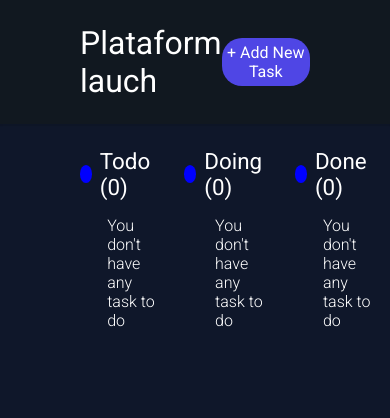
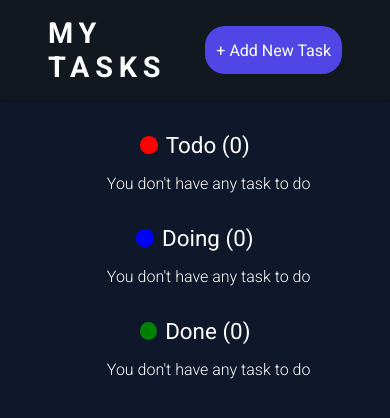
Before and after one commit to edusantanaw/MyTasks, a React (Vite) app: page / in a window 390 px wide. Shown: the top 418 px of the page. Built offline with nearby package versions, Linux system fonts and the light colour scheme.

Commit message:
responsividade e outras alterações no css

```diff
--- a/src/Components/listTasks/List.tsx
+++ b/src/Components/listTasks/List.tsx
@@ -1,3 +1,5 @@
+import {Status} from '../../pages/styles'
+
 interface Task {
     id: string;
     title: string;
@@ -16,11 +18,12 @@ interface Task {
   }
 
 
-export default function List({list, showTaskDetails, name}: any){
-    return(
+export default function List({list, showTaskDetails, name, color}: any){
+console.log(color)
+  return(
         <div className="list">
         <div className="top">
-          <div />
+          <Status color = {color} />
           <h2>{name} ({list.length})</h2>
         </div>
         {list.length > 0 ? (
--- a/src/pages/Main.tsx
+++ b/src/pages/Main.tsx
@@ -94,15 +94,15 @@ export default function Main() {
         {edit && <Edit task = {taskId} handleEdit = {handleEdit}/>}
         {show && <CreateTask handleCreate={addNewTask} />}
         <div className="header">
-          <h1>Plataform lauch</h1>
+          <h1>My Tasks</h1>
           <button onClick={() => (show ? setShow(false) : setShow(true))}>
             + Add New Task
           </button>
         </div>
         <div className="tasks">
-          <List list = {todo} showTaskDetails= {showTaskDetails} name="Todo" />
-          <List list = {doing} showTaskDetails= {showTaskDetails} name="Doing"   />
-          <List list = {done} showTaskDetails= {showTaskDetails} name="Done"   />
+          <List list = {todo} showTaskDetails= {showTaskDetails} name="Todo" color = 'red' />
+          <List list = {doing} showTaskDetails= {showTaskDetails} name="Doing"  color = 'blue'  />
+          <List list = {done} showTaskDetails= {showTaskDetails} name="Done"   color= 'green' />
         </div>
       </Container>
     </>
--- a/src/pages/styles.ts
+++ b/src/pages/styles.ts
@@ -13,8 +13,10 @@ export const Container = styled.main`
     background-color: #111820;
     box-shadow: 0px 2px 1px rgba(0, 0, 0, 0.1);
     h1 {
-      font-weight: 500;
+      font-weight: bold;
       font-size: 2em;
+      text-transform: uppercase;
+      letter-spacing: 0.2em;
     }
 
     button {
@@ -47,14 +49,7 @@ export const Container = styled.main`
       display: flex;
       align-items: center;
       justify-content: center;
-      div {
-        background-color: blue;
-        width: 1.1em;
-        height: 1.1em;
-        border-radius: 50%;
-        display: inline;
-        margin-right: 0.5em;
-      }
+
     }
   }
   .task {
@@ -73,6 +68,9 @@ export const Container = styled.main`
     h3 {
       font-size: 1.3em;
     }
+    span{
+      margin: 0;
+    }
   }
 
   .list {
@@ -88,4 +86,38 @@ export const Container = styled.main`
     font-weight: 300;
     margin-left: 1.7em;
   }
+
+  @media (max-width: 870px) {
+    .header{
+      padding: 1em 3em;
+      h1{
+        font-size: 1.8em;
+        font-weight: bold;
+      }
+      button{
+      width: 10em;
+    }
+  }
+    .tasks{
+      padding: 2em 2em;
+      flex-direction: column;
+      align-items: center;
+    }
+
+    .list {
+      width: 100%;
+    }
+  }
 `;
+
+
+export const Status = styled.div`
+
+        background-color: ${props => props.color || 'blue'};
+        width: 1.1em;
+        height: 1.1em;
+        border-radius: 50%;
+        display: inline;
+        margin-right: 0.5em;
+
+`
```
